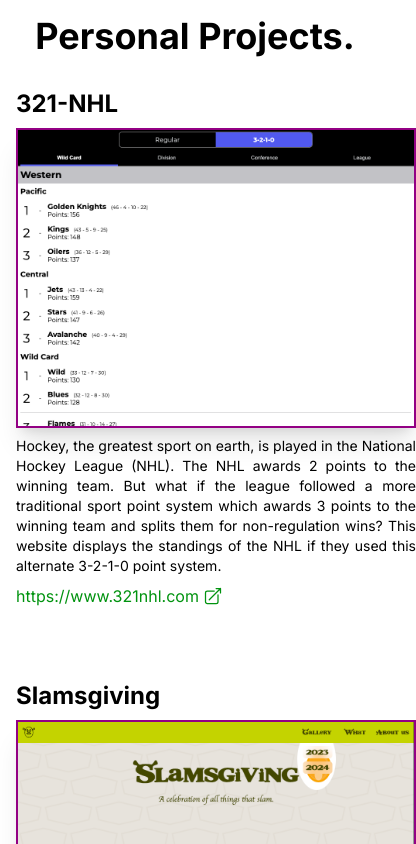
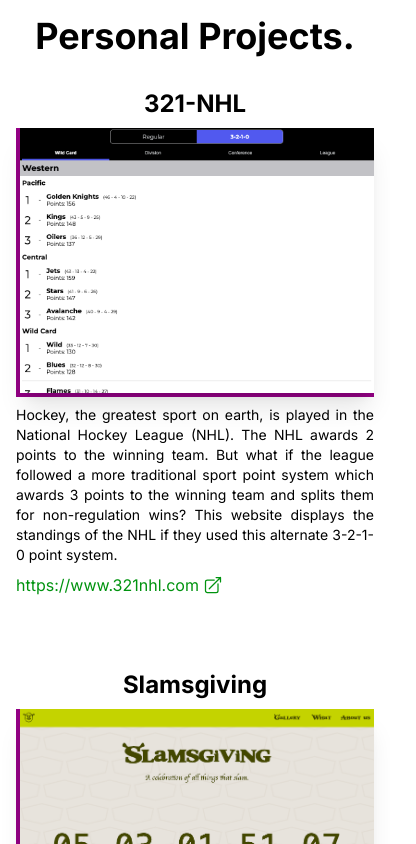
Before and after one commit to DuaneSEvans/personal-website, a Next.js app: page /projects in a window 390 px wide. Shown: the top 844 px of the page, 416 px wide, since content can reach past the window. Built offline with nearby package versions, Linux system fonts and the light colour scheme.

Commit message:
projects page better for mobile

```diff
--- a/src/app/projects/page.tsx
+++ b/src/app/projects/page.tsx
@@ -37,7 +37,7 @@
       <h1 className="text-4xl font-bold text-center">
         <Balancer ratio={0.3}>Personal Projects.</Balancer>
       </h1>
-      <div className="flex gap-16 flex-wrap">
+      <div className="flex gap-16 flex-wrap justify-center">
         {projects.map((project) => (
           <ProjectItem {...project} key={project.name} />
         ))}
@@ -48,16 +48,16 @@
 
 function ProjectItem({ name, description, link }: Project) {
   return (
-    <article className="flex flex-col gap-2 pb-2 min-w-[400px] max-w-[500px]">
-      <h2 className="text-2xl font-bold">{name}</h2>
+    <article className="flex-1 flex flex-col gap-2 pb-2 min-w-[300px] max-w-[500px]">
+      <h2 className="text-2xl font-bold text-center">{name}</h2>
       <Link href={link} target="_blank">
-        <div className="relative bg-[var(--accent-complimentary)]">
+        <div className="relative bg-[var(--accent-complimentary)] pl-1 pb-1">
           <Image
             src={`/projects/${name.toLowerCase()}.png`}
             alt={name}
             width={1000}
             height={1000}
-            className="border-2 border-[var(--accent-complimentary)] shadow-xl hover:translate-x-2 hover:-translate-y-2 transition-all duration-300"
+            className="shadow-xl hover:translate-x-2 hover:-translate-y-2 transition-all duration-300"
           />
         </div>
       </Link>
```
Also changed, not shown: public/projects/fidget.png, public/projects/slamsgiving.png.
